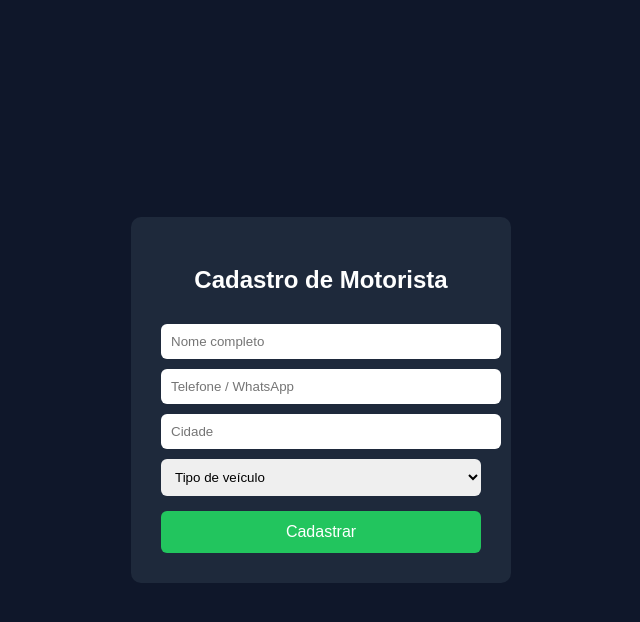
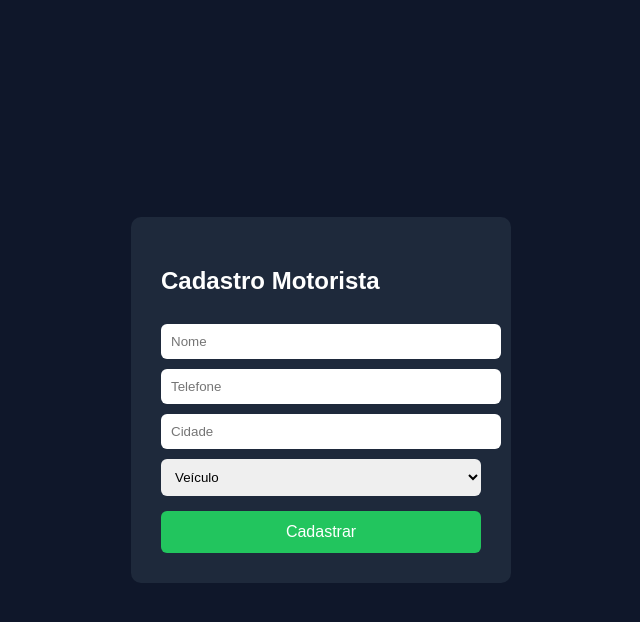
Before and after one commit to wagnermarzzo/motorista24h, a Flask app: page /cadastro_motorista in a window 1280 px wide. Shown: the top 622 px of the page, without its empty margins (319-959 px from the left). Run offline with Flask 3, Linux system fonts and the light colour scheme.

Commit message:
Update cadastro_motorista.html

```diff
--- a/templates/cadastro_motorista.html
+++ b/templates/cadastro_motorista.html
@@ -11,41 +11,31 @@
 
 body{
 font-family:Arial;
-margin:0;
 background:#0f172a;
 color:white;
 display:flex;
 justify-content:center;
 align-items:center;
 height:100vh;
+margin:0;
 }
 
 .box{
-
 background:#1e293b;
 padding:30px;
 border-radius:10px;
 width:320px;
-
-}
-
-h2{
-text-align:center;
-margin-bottom:20px;
 }
 
 input,select{
-
 width:100%;
 padding:10px;
 margin-top:10px;
 border:none;
 border-radius:6px;
-
 }
 
 button{
-
 width:100%;
 margin-top:15px;
 padding:12px;
@@ -55,11 +45,6 @@ border-radius:6px;
 color:white;
 font-size:16px;
 cursor:pointer;
-
-}
-
-button:hover{
-background:#16a34a;
 }
 
 </style>
@@ -70,26 +55,26 @@ background:#16a34a;
 
 <div class="box">
 
-<h2>Cadastro de Motorista</h2>
+<h2>Cadastro Motorista</h2>
 
-<form method="POST" action="/cadastro_motorista">
+<form method="POST">
 
-<input type="text" name="nome" placeholder="Nome completo" required>
+<input name="nome" placeholder="Nome" required>
 
-<input type="text" name="telefone" placeholder="Telefone / WhatsApp" required>
+<input name="telefone" placeholder="Telefone" required>
 
-<input type="text" name="cidade" placeholder="Cidade" required>
+<input name="cidade" placeholder="Cidade" required>
 
 <select name="veiculo" required>
 
-<option value="">Tipo de veículo</option>
+<option value="">Veículo</option>
 <option value="moto">Moto</option>
 <option value="carro">Carro</option>
 <option value="van">Van</option>
 
 </select>
 
-<button type="submit">Cadastrar</button>
+<button>Cadastrar</button>
 
 </form>
 
```
